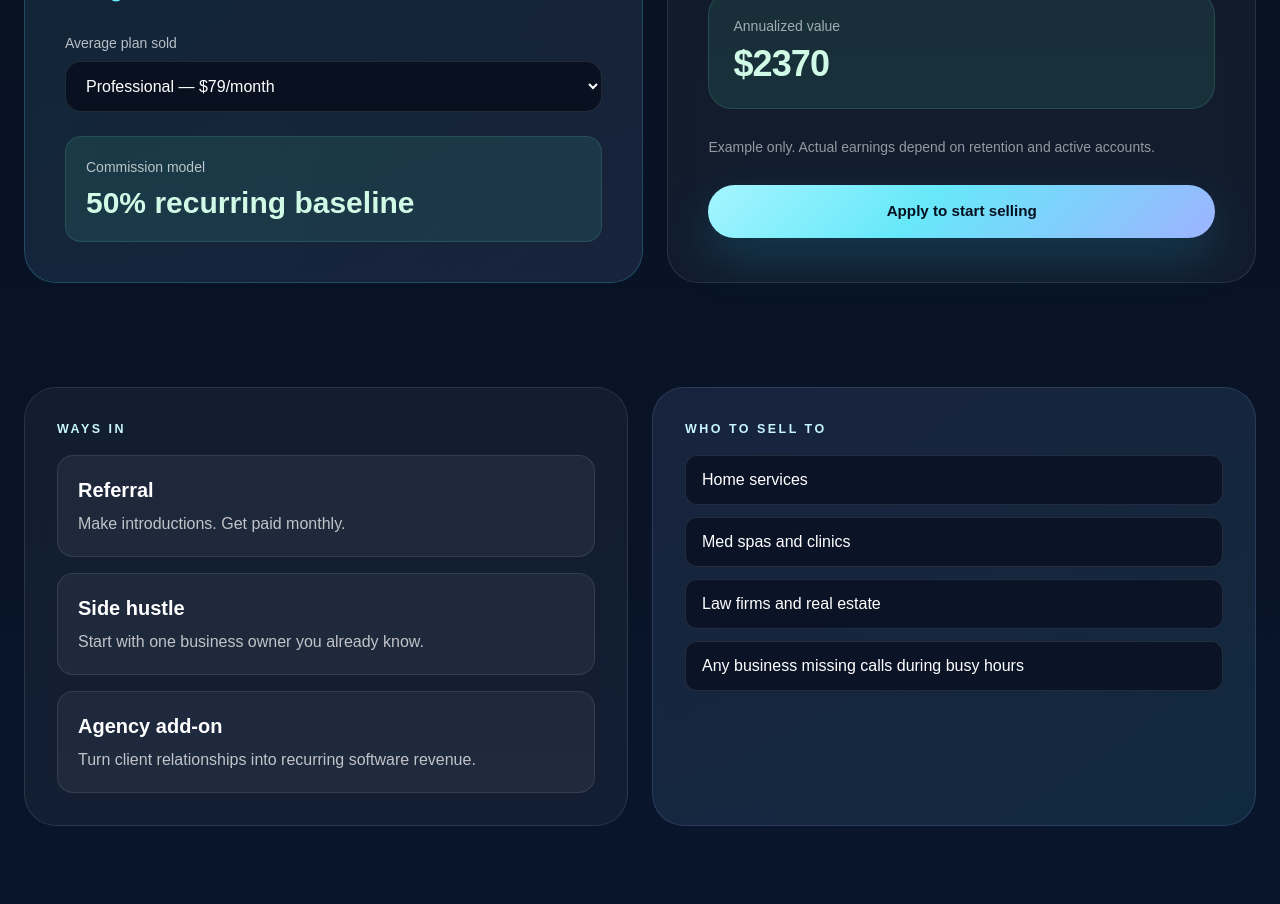
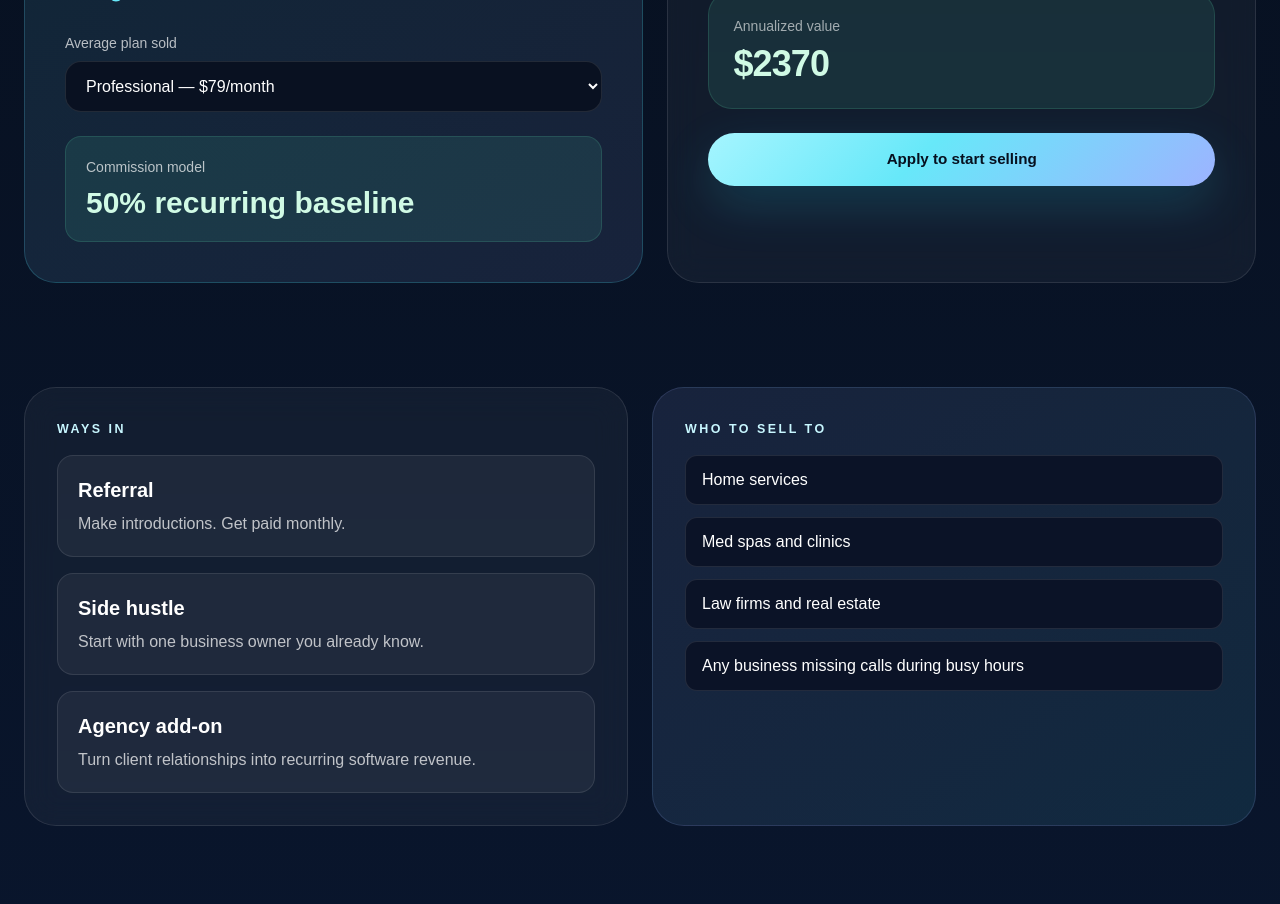
Before and after one commit to receptioniqbusiness/reece-mock, a Next.js app: page /resellers in a window 1280 px wide. Shown: the part 1680-2584 px from the top of the page. Built offline with nearby package versions, Linux system fonts and the light colour scheme.

Commit message:
Update page.tsx

```diff
--- a/app/resellers/page.tsx
+++ b/app/resellers/page.tsx
@@ -317,10 +317,6 @@ export default function ResellersPage() {
               </div>
             </div>
 
-            <p className="mt-6 text-sm leading-7 text-white/55">
-              Example only. Actual earnings depend on retention and active accounts.
-            </p>
-
             <a href="#contact" className="primary-btn mt-6 w-full">
               Apply to start selling
             </a>
```
